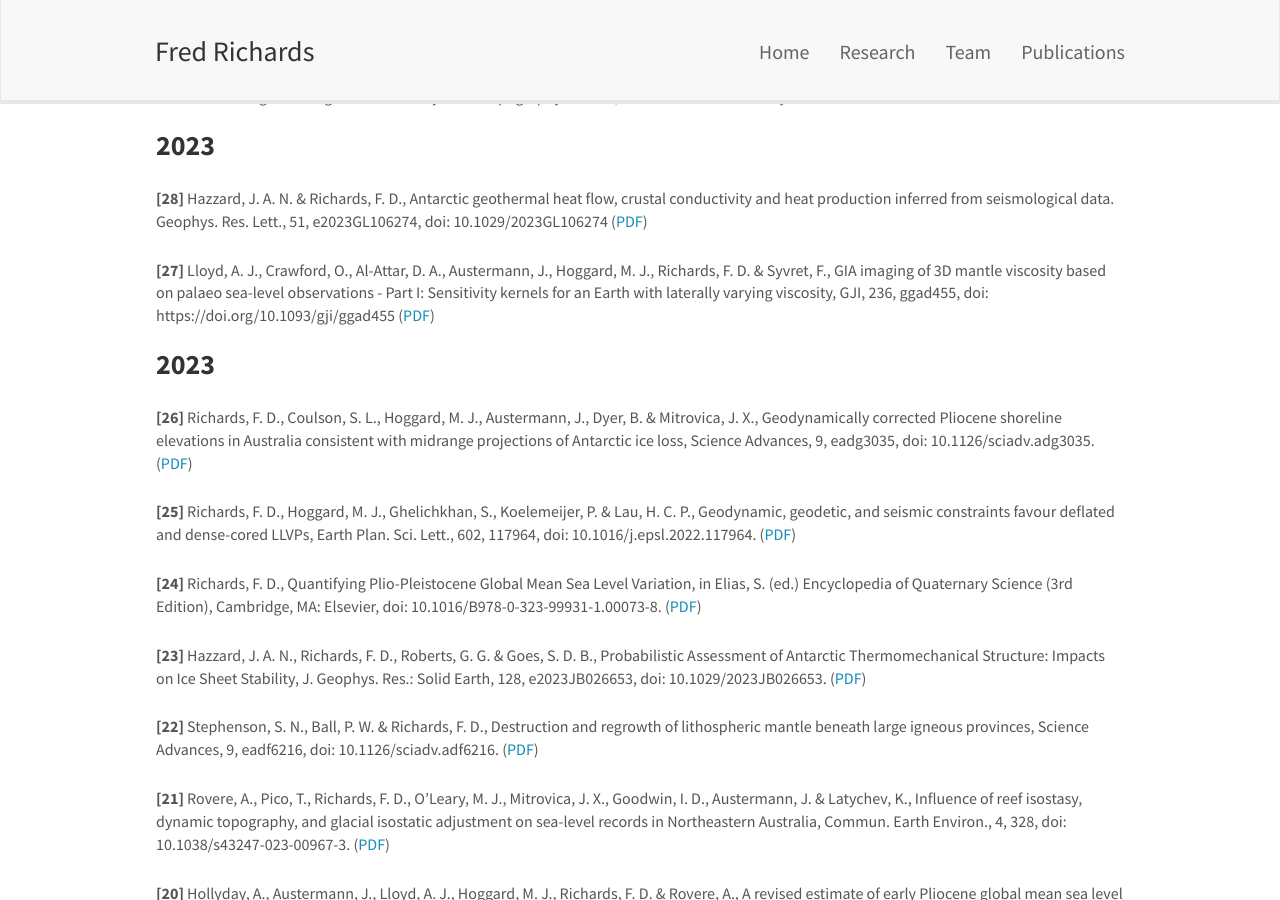
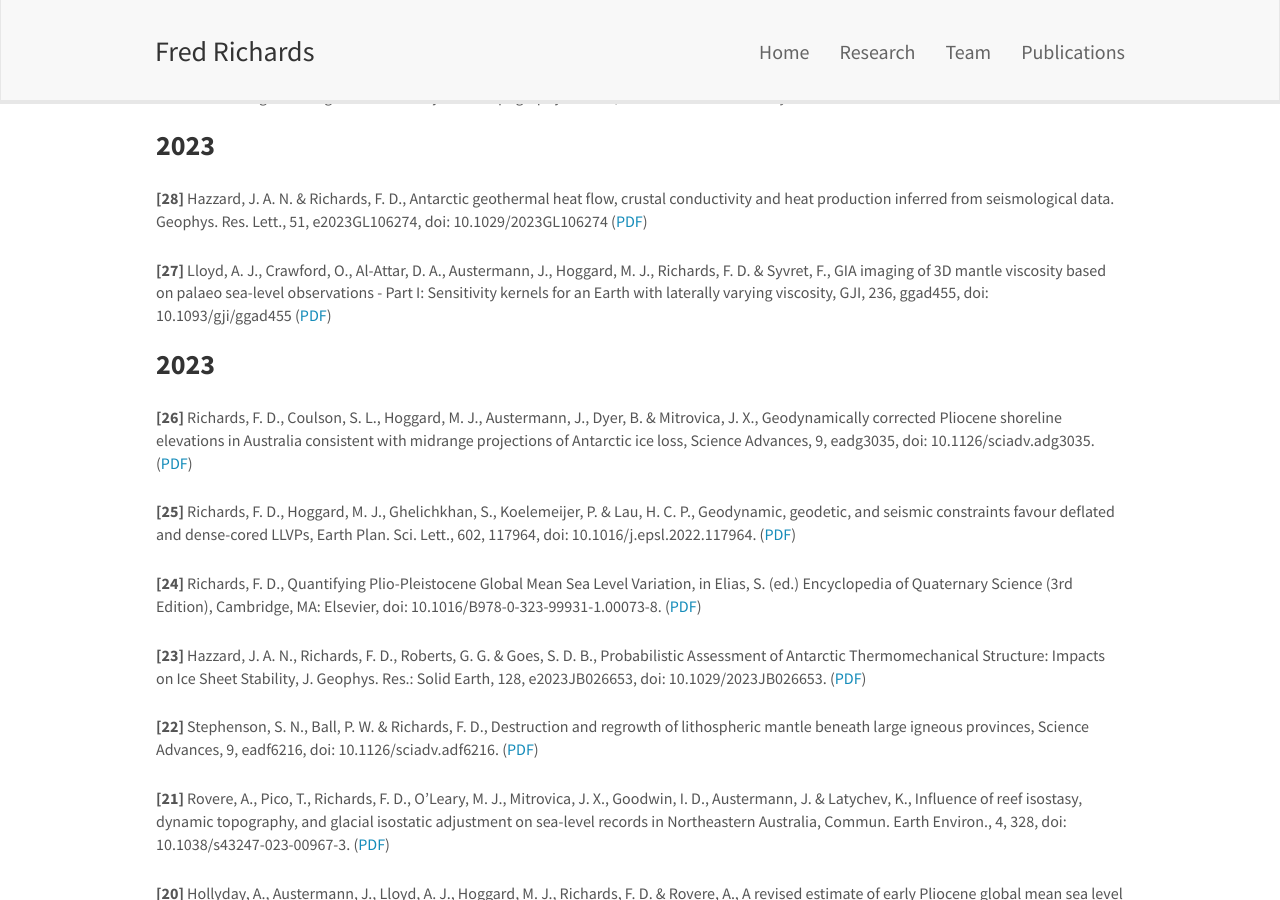
Before and after one commit to freddrichards/freddrichards.github.io, a Jekyll site: the page built from _pages/publications.md, in a window 1280 px wide and 900 px high, scrolled down 396 px. Built offline with Jekyll 4.4.1, drawn with Linux system fonts in a browser that asks for light colours; nearby versions of some CDN libraries; some of the changed lines change nothing that is shown.

Commit message:
Update publications.md

```diff
--- a/_pages/publications.md
+++ b/_pages/publications.md
@@ -41,7 +41,7 @@ permalink: /publications/
 </p>
 
 <p style="padding-top:15px">
-**[27]** Lloyd, A. J., Crawford, O., Al-Attar, D. A., Austermann, J., Hoggard, M. J., Richards, F. D. & Syvret, F., GIA imaging of 3D mantle viscosity based on palaeo sea-level observations - Part I: Sensitivity kernels for an Earth with laterally varying viscosity, GJI, 236, ggad455, doi: https://doi.org/10.1093/gji/ggad455
+**[27]** Lloyd, A. J., Crawford, O., Al-Attar, D. A., Austermann, J., Hoggard, M. J., Richards, F. D. & Syvret, F., GIA imaging of 3D mantle viscosity based on palaeo sea-level observations - Part I: Sensitivity kernels for an Earth with laterally varying viscosity, GJI, 236, ggad455, doi: 10.1093/gji/ggad455
 ([PDF](/documents/papers/lloyd_etal_2024_gji.pdf))
 </p>
 
```
